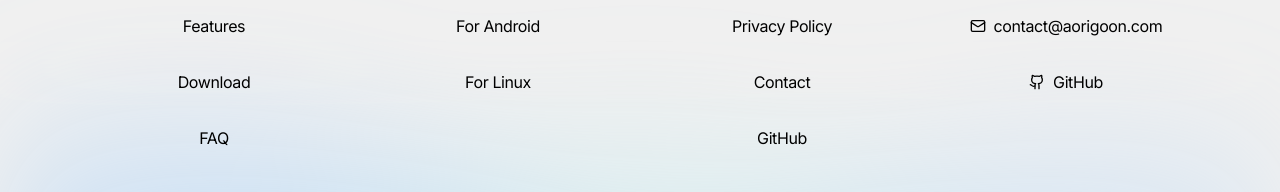
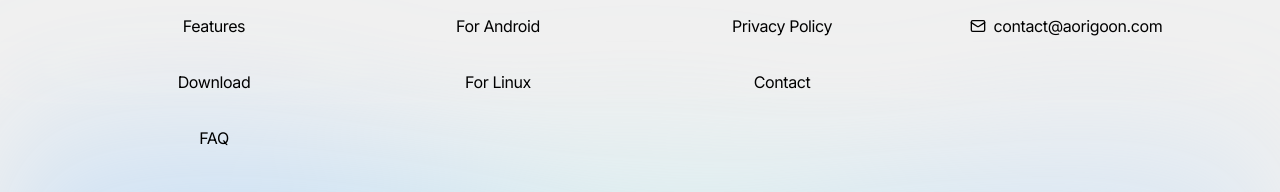
Before and after one commit to Aorigoon/mousify-website, a Next.js app: page / in a window 1280 px wide. Shown: the part 8020-8212 px from the top of the page. Built offline with nearby package versions, Linux system fonts and the light colour scheme.

Commit message:
v2.9: remove GitHub links from footer

```diff
--- a/components/Footer.tsx
+++ b/components/Footer.tsx
@@ -1,9 +1,8 @@
-import { Github, Mail } from "lucide-react";
+import { Mail } from "lucide-react";
 import type { ReactNode } from "react";
 
 const LEGAL_URL =
   "https://github.com/Aorigoon/mouse/blob/main/app/lib/views/legal_page.dart";
-const REPO_URL = "https://github.com/Aorigoon/mouse";
 
 type FooterLink = { label: ReactNode; href: string; title: string };
 
@@ -28,7 +27,6 @@ const columns: { title: string; links: FooterLink[] }[] = [
     links: [
       { label: "Privacy Policy", href: LEGAL_URL, title: "Read our Privacy Policy" },
       { label: "Contact", href: "mailto:contact@aorigoon.com", title: "Email us" },
-      { label: "GitHub", href: REPO_URL, title: "View our GitHub repository" },
     ],
   },
   {
@@ -43,16 +41,6 @@ const columns: { title: string; links: FooterLink[] }[] = [
         ),
         href: "mailto:contact@aorigoon.com",
         title: "Email us",
-      },
-      {
-        label: (
-          <span className="flex items-center gap-2">
-            <Github className="h-4 w-4" />
-            <span>GitHub</span>
-          </span>
-        ),
-        href: REPO_URL,
-        title: "View our GitHub repository",
       },
     ],
   },
```
